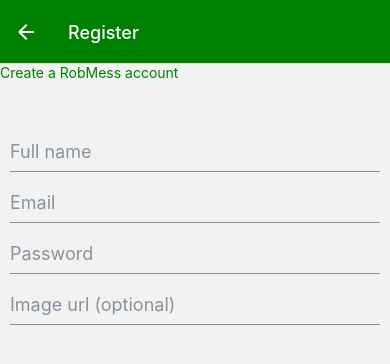
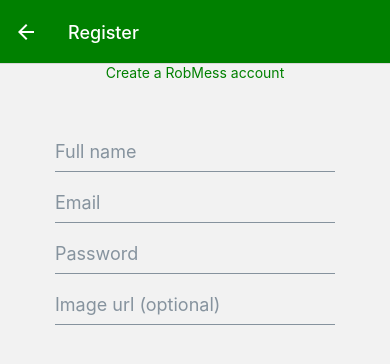
Before and after one commit to robinsrk/robmess, a React Native app: screen /Register in a window 390 px wide. Shown: the top 364 px of the page. Built offline with nearby package versions, Linux system fonts and the light colour scheme.

Commit message:
added styles for the contents

```diff
--- a/screens/RegisterScreen.js
+++ b/screens/RegisterScreen.js
@@ -58,5 +58,14 @@
 export default RegisterScreen;
 
 const styles = StyleSheet.create({
-  container: {},
+  container: {
+    alignItems: "center",
+    justifyContent: "center",
+  },
+  inputContainer: {
+    width: 300,
+  },
+  button: {
+    width: 200,
+  },
 });
```
